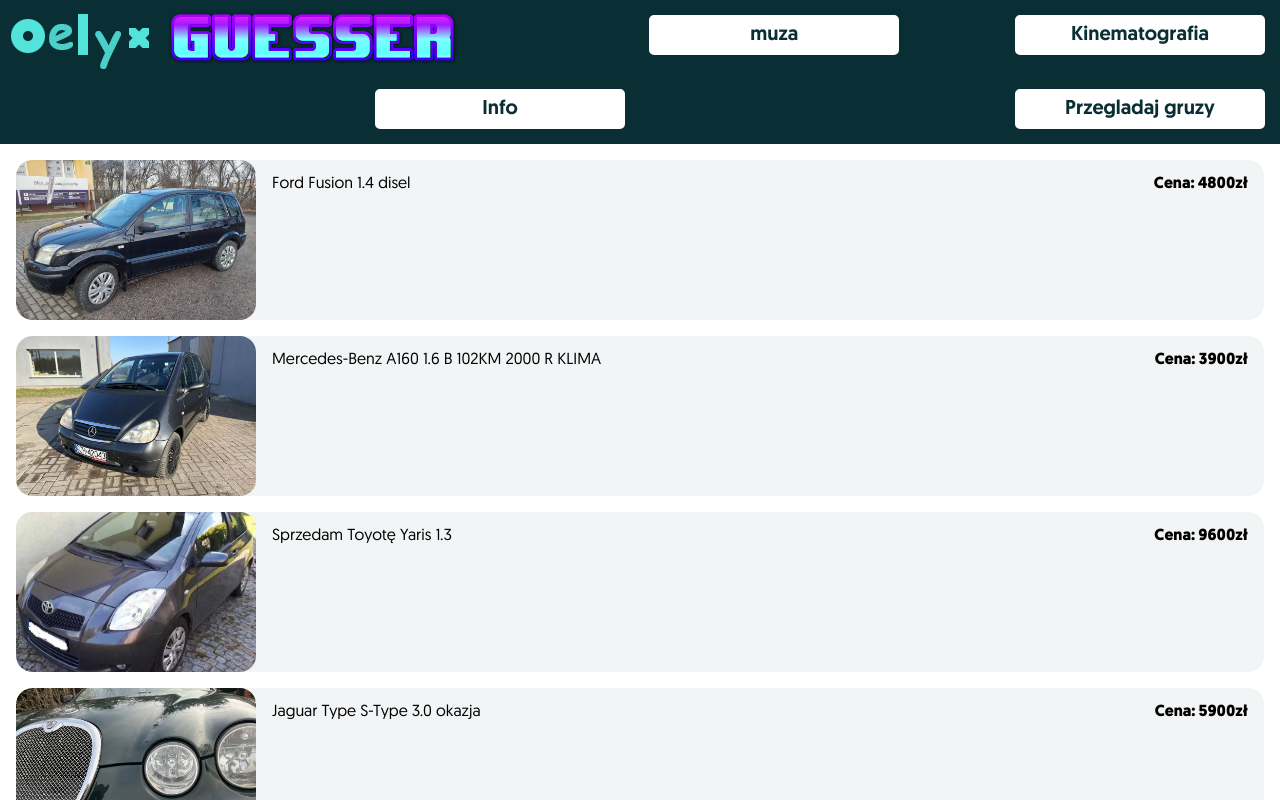
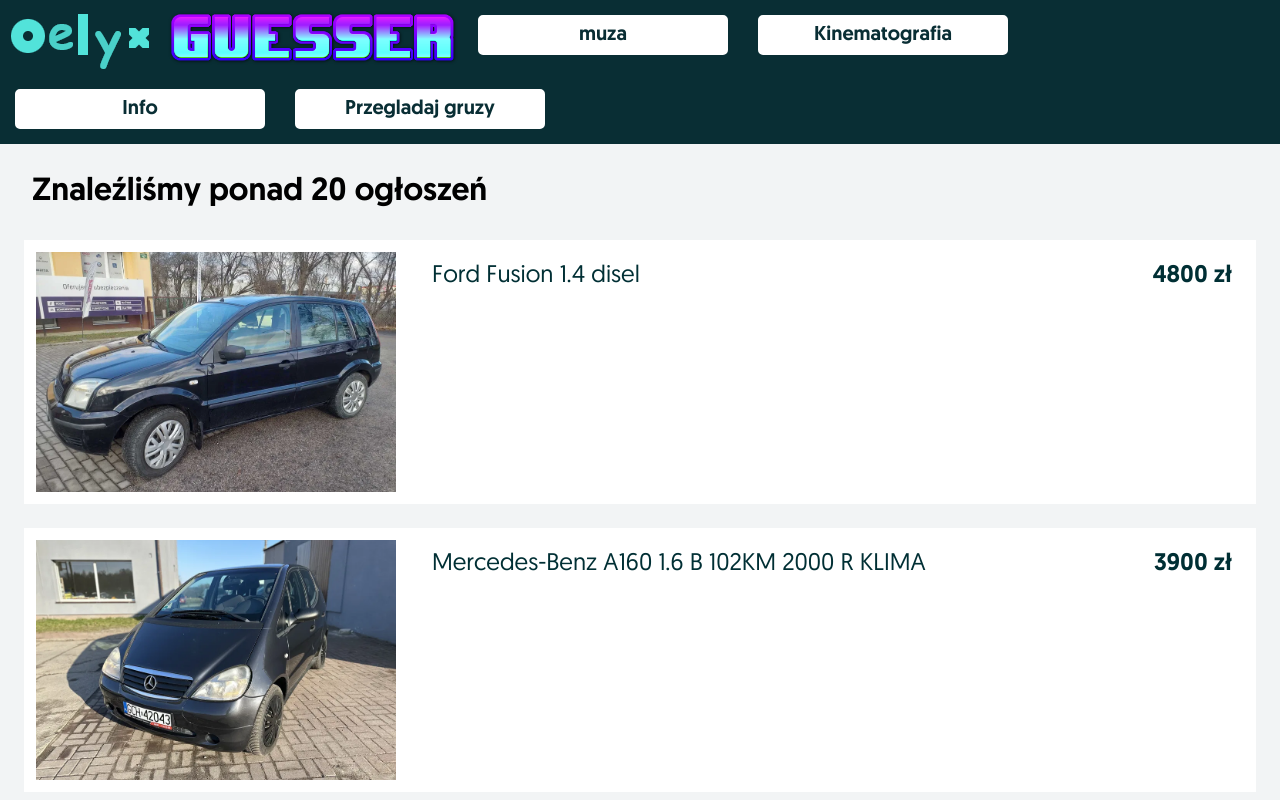
Before and after one commit to MlodziutkiS/ReactGuesser, a React (Create React App) app in the folder my-app/: page / in a window 1280 px wide. Shown: the top 800 px of the page. Built offline with nearby package versions, Linux system fonts and the light colour scheme.

Commit message:
preloading images, some minor changes

```diff
--- a/my-app/package.json
+++ b/my-app/package.json
@@ -6,8 +6,8 @@
     "@testing-library/jest-dom": "^5.17.0",
     "@testing-library/react": "^13.4.0",
     "@testing-library/user-event": "^13.5.0",
-    "react": "^18.3.1",
-    "react-dom": "^18.3.1",
+    "react": "^19.0.0-rc-4d577fd2-20241104",
+    "react-dom": "^19.0.0-rc-4d577fd2-20241104",
     "react-router-dom": "^6.27.0",
     "react-scripts": "^5.0.1",
     "react-slick": "^0.30.2",
--- a/my-app/src/components/Browse/CarBrowser.jsx
+++ b/my-app/src/components/Browse/CarBrowser.jsx
@@ -3,8 +3,14 @@
 import CarCard from './CarCard';
 
 function CarBrowser(){
+    const style={
+        fontWeight:"500",
+        fontSize:"2em",
+        margin:"1em"
+    }
     return(
         <div>
+            <p style={style}>Znaleźliśmy ponad {cars.length} ogłoszeń</p>
             {cars.map((car)=> <CarCard key={car.id} data={car}/>)}
         </div>
     );
--- a/my-app/src/components/Browse/CarCard.css
+++ b/my-app/src/components/Browse/CarCard.css
@@ -2,13 +2,14 @@
     width: 15em;
     height: 10em;
     object-fit: cover;
-    border-radius: 1em;
     flex-shrink: 0;
+    margin: 0.5em;
 }
 .wholeCard{
+    font-size: 1.5em;
     margin: 1em;
-    background-color: RGB(242, 244, 245);
-    border-radius: 1em;
+    color: rgb(0, 47, 52);
+    background-color: white;
     display: flex;
     flex-direction: row;
     flex-wrap: nowrap;
@@ -16,6 +17,7 @@
     @media (max-width:800px){
         flex-wrap: wrap;
     }
+
 }
 .params{
     display: flex;
@@ -25,6 +27,3 @@
     padding: 1em;
     justify-content: space-between;
 }
-b{
-    float:right;
-}
--- a/my-app/src/components/Browse/CarCard.jsx
+++ b/my-app/src/components/Browse/CarCard.jsx
@@ -9,7 +9,7 @@
             <img className="previewImage" src={photos[0]} alt={title.substring(0,title.indexOf(" ",title.indexOf(" ")+1))}></img>
             <div className='params'>
                 <p>{title.length>=49? title.substr(0,50)+"...":title}</p>
-                <b>Cena: {price}zł</b>
+                <p style={{fontWeight:"500"}}>{price} zł</p>
             </div>
 
         </aside>
--- a/my-app/src/components/Button/Button.css
+++ b/my-app/src/components/Button/Button.css
@@ -22,4 +22,13 @@
 }
 .mode-nav{
     width: 2em;
+    border: solid 5px RGB(9, 46, 52);
+    background-color: white;
+    border-radius: 5px;
+    font-weight: 500;
+    font-size: 20px;
 }
+.mode-nav:hover{
+    background-color: RGB(19, 56, 62);
+    color: white;
+}
--- a/my-app/src/components/Guesser/Guesser.css
+++ b/my-app/src/components/Guesser/Guesser.css
@@ -15,7 +15,7 @@
 .Zadywarka{
     padding: 3em;
     margin: 1em;
-    background-color: RGB(242, 244, 245);
+    background-color: white;
 }
 .BuyButton{
     padding: 2px;
--- a/my-app/src/components/Guesser/Mode.jsx
+++ b/my-app/src/components/Guesser/Mode.jsx
@@ -18,9 +18,9 @@
   }
   return (
     <div className='ModeSelect'>
-      <button className='menu-nav' style={{width:"5em"}} onClick={() => currentMode==1? setCurrentMode(maxMode):setCurrentMode(currentMode-1)}>&lt;</button>
+      <button className='mode-nav' style={{width:"5em"}} onClick={() => currentMode==1? setCurrentMode(maxMode):setCurrentMode(currentMode-1)}>&lt;</button>
       <p>Car ID: {carId}<br/>Current Mode: {ModeLookup()} </p>
-      <button className='menu-nav'  style={{width:"5em"}} onClick={() => currentMode==maxMode? setCurrentMode(1):setCurrentMode(currentMode+1)}>&gt;</button>
+      <button className='mode-nav'  style={{width:"5em"}} onClick={() => currentMode==maxMode? setCurrentMode(1):setCurrentMode(currentMode+1)}>&gt;</button>
     </div>
   );
 };
--- a/my-app/src/components/Guesser/TestSlider.jsx
+++ b/my-app/src/components/Guesser/TestSlider.jsx
@@ -1,6 +1,7 @@
 //SlideShow.js
-import React, { useState, useEffect } from 'react';
+import React, {useState} from 'react';
 import './SlideShow.css';
+import { preload } from 'react-dom';
 
 const TestSlideShow = ({ images }) => {
 	const [currentIndex, setCurrentIndex] = useState(0);
@@ -16,6 +17,11 @@
 			prevIndex === 0 ? images.length - 1 : prevIndex - 1
 		);
 	};
+	function handlePreload(){
+		preload(images[currentIndex+1], {as: "image"});
+		preload(images[images.length-1], {as: "image"});
+		preload(images[currentIndex-1], {as: "image"});
+	}
 
 	return (
 		<div className="slideshow-container">
@@ -23,6 +29,7 @@
 				src={images[currentIndex]}
 				alt={`Slide ${currentIndex}`}
 				className="slideshow-image"
+				onLoad={handlePreload}
 			/>
 			<div className="slideshow-buttons">
 				<button onClick={goToPreviousSlide}>{"<"}</button>
--- a/my-app/src/components/Home/Home.css
+++ b/my-app/src/components/Home/Home.css
@@ -1,3 +1,3 @@
-a{
+.Home{
 flex-grow: 8;
 }
--- a/my-app/src/components/Home/Home.jsx
+++ b/my-app/src/components/Home/Home.jsx
@@ -1,8 +1,8 @@
 import './Home.css';
 function Home(){
-    return <a href="/">
+    return <div className='Home'>
         <img src='./oelyx.png'/>
         <img src="./guesser.png" width="300px"/>
-    </a>
+    </div>
 }
 export default Home;
--- a/my-app/src/components/MusicPlayer/MusicPlayer.jsx
+++ b/my-app/src/components/MusicPlayer/MusicPlayer.jsx
@@ -1,7 +1,10 @@
 import React from 'react';
 function MusicPlayer(){
     return(
-        <h2>MusicPlayer</h2>
+            <audio id="myAudio" controls autoPlay loop>
+                <source src='./Music//Power Kids - Twój Anioł Stróż.mp3' type="audio/mpeg"/>
+                Twoja przeglądarka nie obsługuje elementu audio.
+            </audio>
     );
 }
 export default MusicPlayer;
--- a/my-app/src/components/Pages/Main.jsx
+++ b/my-app/src/components/Pages/Main.jsx
@@ -7,7 +7,7 @@
 function Main(){
     const outlet = useOutlet()
     return (
-    <div>
+    <div style={{backgroundColor:"RGB(242, 244, 245)"}}>
         <Navi/>
             {outlet ?? <CarBrowser/>}
         <Footer/>
```
Also changed, not shown: 2 other files (tests, documents, lock files or other folders).
